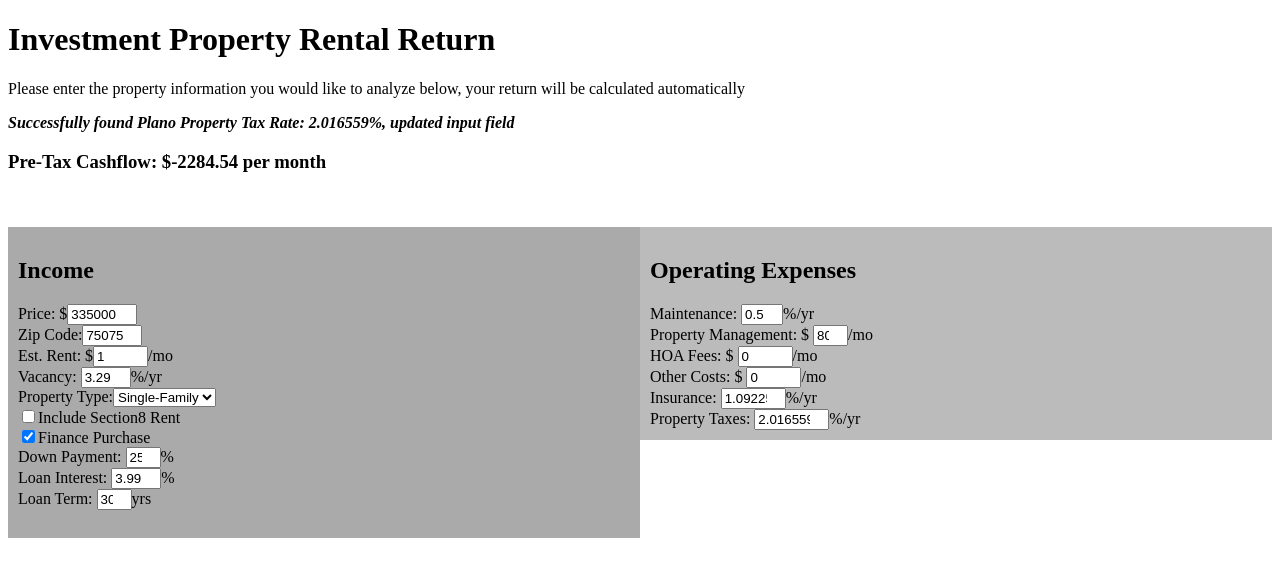
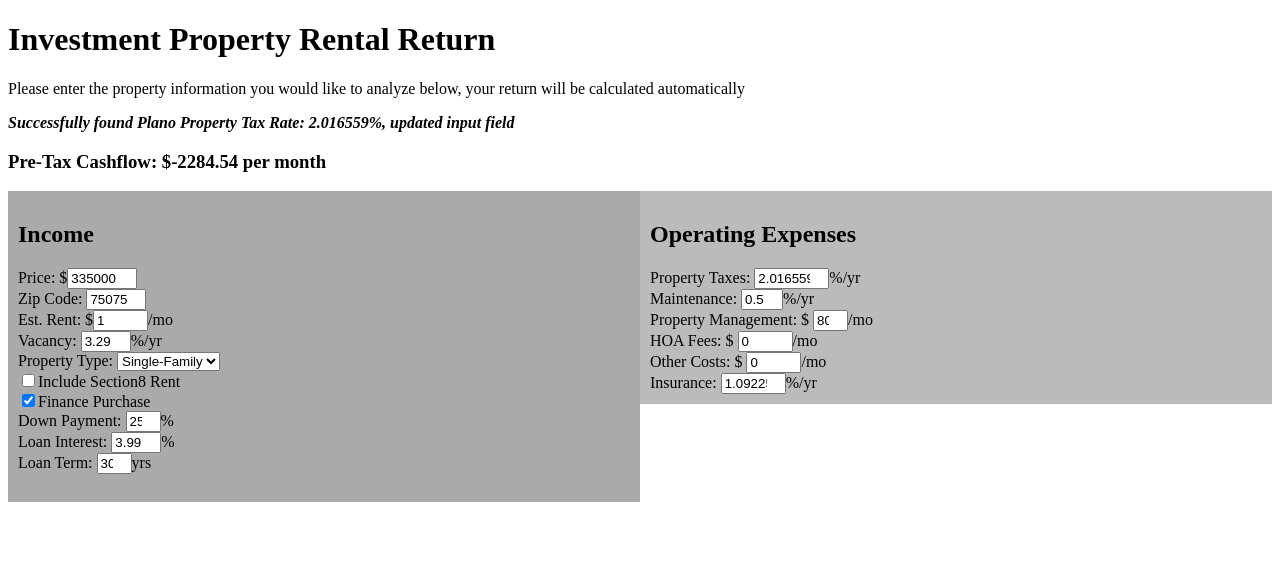
Before and after one commit to agronbach/MyRentalReturn, a Jekyll site: the page index.html, which Jekyll copies as it is, in a window 1280 px wide. Shown: the top 577 px of the page. Built offline with Jekyll 4.4.1, drawn with Linux system fonts in a browser that asks for light colours; some of the changed lines change nothing that is shown.

Commit message:
Update index.html

```diff
--- a/index.html
+++ b/index.html
@@ -34,20 +34,20 @@
 
 <h1>Investment Property Rental Return</h1>
 
-<p>Please enter the property information you would like to analyze below, your return will be calculated automatically</p>
+<p id="initialHelpText">Please enter the property information you would like to analyze below, your return will be calculated automatically</p>
 
 <p id="feedbackBox"></p>
 
-<label for="PTCF"></label><h3 id="PTCF"></h3><br /><br />
+<label for="PTCF"></label><h3 id="PTCF"></h3>
 
 <div class="row">
   <div class="column" style="background-color:#aaa;">
     <h2>Income</h2>
     <label for="price">Price: $</label><input type="number" id="price" value="335000" style="width: 70px;"><br />
-    <label for="zip">Zip Code:</label><input type="number" id="zip" value="75075" style="width: 60px;"><br />
+    <label for="zip">Zip Code: </label><input type="number" id="zip" value="75075" style="width: 60px;"><br />
     <label for="rent">Est. Rent: $</label><input type="number" id="rent" value="1" style="width: 55px;">/mo<br />
-    <label for="vacancy">Vacancy:</label> <input type="number" id="vacancy" value="3.29" style="width: 50px;">%/yr<br />
-    <label for="doors">Property Type:</label><select id="doors">
+    <label for="vacancy">Vacancy: </label> <input type="number" id="vacancy" value="3.29" style="width: 50px;">%/yr<br />
+    <label for="doors">Property Type: </label><select id="doors">
       <option value="1">Single-Family</option>
       <option value="2">Duplex</option>
       <option value="3">Triplex</option>
@@ -55,30 +55,33 @@
     </select><br />
     <label for="Section8"><input id="Section8" type="checkbox"/>Include Section8 Rent</label><!--https://stackoverflow.com/a/6293626--><br />
     <div id="section8options" hidden>
-      <label for="beds">Bedrooms:</label><input type="number" id="beds" value="3" style="width: 30px;"><br />
-      <label for="s8pcnt">Pcnt of S8 Max Rent:</label><input type="number" id="s8pcnt" value="75" style="width: 35px;">%<br />
+      <label for="beds">Bedrooms: </label><input type="number" id="beds" value="3" style="width: 30px;"><br />
+      <label for="s8maxRent">Max S8 Rent: $</label><input type="number" id="s8maxRent" value="1" style="width: 50px;">/mo<br />
+      <label for="s8pcnt">Est. Percent of S8 Max Rent: </label><input type="number" id="s8pcnt" value="75" style="width: 35px;">%<br />
+      <label for="s8estRent">Estimated S8 Rent: $</label><input type="number" id="s8estRent" value="1" style="width: 50px;">/mo<br />
     </div>
     <label for="financing"><input type="checkbox" id="financing" checked />Finance Purchase</label><br />
     <div id="financingOptions">
-      <label for="down">Down Payment:</label> <input type="number" id="down" value="25" style="width: 35px;">%<br />
-      <label for="int">Loan Interest:</label> <input type="number" id="int" value="3.99" style="width: 50px;">%<br />
-      <label for="term">Loan Term:</label> <input type="number" id="term" value="30" style="width: 35px;">yrs<br /><br />
+      <label for="down">Down Payment: </label> <input type="number" id="down" value="25" style="width: 35px;">%<br />
+      <label for="int">Loan Interest: </label> <input type="number" id="int" value="3.99" style="width: 50px;">%<br />
+      <label for="term">Loan Term: </label> <input type="number" id="term" value="30" style="width: 35px;">yrs<br /><br />
     </div>
   </div>
   <div class="column" style="background-color:#bbb;">
     <h2>Operating Expenses</h2>
-    <label for="maintenance">Maintenance:</label> <input type="number" id="maintenance" value="0.5" style="width: 42px;">%/yr<br /><!--value="0.4477611940298507"-->
+    <label for="tax">Property Taxes: </label> <input type="number" id="tax" value="99" style="width: 75px;">%/yr<br />
+    <label for="maintenance">Maintenance: </label> <input type="number" id="maintenance" value="0.5" style="width: 42px;">%/yr<br /><!--value="0.4477611940298507"-->
     <label for="pm">Property Management: $</label> <input type="number" id="pm" value="80" style="width: 35px;">/mo<br />
     <label for="hoa">HOA Fees: $</label> <input type="number" id="hoa" value="0" style="width: 55px;">/mo<br />
     <label for="fees">Other Costs: $</label> <input type="number" id="fees" value="0" style="width: 55px;">/mo<br />
-    <label for="ins">Insurance:</label> <input type="number" id="ins" value="1.09225" style="width: 65px;">%/yr<br />
-    <label for="tax">Property Taxes:</label> <input type="number" id="tax" value="99" style="width: 75px;">%/yr<br />
+    <label for="ins">Insurance: </label> <input type="number" id="ins" value="1.09225" style="width: 65px;">%/yr<br />
   </div>
 </div>
 
 <script>
 document.querySelectorAll("input").forEach(elem => elem.addEventListener("input", updateROI));
 document.querySelectorAll("select").forEach(elem => elem.addEventListener("input", updateROI));
+let feesChanged = false;
 
 function updateROI(e) {
   document.getElementById('feedbackBox').innerHTML = ""; /* clear feedback box */
@@ -89,6 +92,8 @@
     } else if (e.target.id == "financing") {
       document.getElementById('financingOptions').style.display = (e.target.checked) ? "block" : "none";
     }
+    /* Clear initial help text as the user has input something for us to process, and has read this text */
+    document.getElementById('initialHelpText').innerHTML = "";
   }
 
   /* User inputs */
@@ -98,9 +103,23 @@
   let doors = document.getElementById('doors').value/1;
   let pm = doors * document.getElementById('pm').value/1;
   let zip = document.getElementById('zip').value/1;
+  if (document.getElementById('zip').value.length < 5) {
+    console.error("Invalid zip code: "+zip+", not enough digits, exiting...");
+    document.getElementById('feedbackBox').innerHTML = "<h2>ERROR: Zip Code too short ("+zip+"), please enter 5 digits and try again.</h2>";
+    document.getElementById('PTCF').textContent = "";
+    return; /* Ensure this is a valid zip code before proceeding */
+  }
   let s8pcnt = document.getElementById('s8pcnt').value/100;
-  let s8rent = (document.getElementById("Section8").checked) ? s8nTXrents[zip][beds]*s8pcnt : rent;
-  if (s8rent > rent) {rent = s8rent;document.getElementById('rent').value = s8rent}
+  let s8maxRent,s8estRent;
+  if (document.getElementById("Section8").checked) {
+    document.getElementById('s8maxRent').value = s8nTXrents[zip][beds];
+    document.getElementById('s8estRent').value = s8nTXrents[zip][beds] * s8pcnt;
+    s8estRent = document.getElementById('s8estRent').value;
+    if (s8estRent > rent) {
+      document.getElementById('feedbackBox').innerHTML += "<h3>Calculating with higher estimated Section 8 monthly rent ("+s8estRent+") instead of inputted estimated monthly rent of "+rent+".</h3>";
+      rent = s8estRent;
+    }
+  }
   let hoa = document.getElementById('hoa').value/1;
   let downPcnt = document.getElementById('down').value/100;
   let intMoPcnt = document.getElementById('int').value/(12*100);
@@ -121,8 +140,12 @@
   let insPcnt = document.getElementById('ins').value/(12*100);
   let fees = document.getElementById('fees').value/1;
   if (fees == 0 && ZipCityCountyTX[zip][0] == "Rowlett") {
-    document.getElementById('fees').value = ZipCityCountyTX[zip][3];
+    document.getElementById('fees').value = ZipCityCountyTX[zip][3]/1;
     document.getElementById('feedbackBox').innerHTML += "Looks like you forgot to include Rowlett's rental license annual fees, updated 'Other Costs' to include these";
+    feesChanged = true;
+  } else if (feesChanged) { /* If we changed fees previously, revert them now */
+    document.getElementById('fees').value = 0;
+    fees = 0;
   }
 
   /* Calculations */
@@ -135,6 +158,7 @@
 }
 
 //$/ft
+//Closing Costs
 //CCR
 //CapRate
 //Payoff Mortgage (Years)
```
